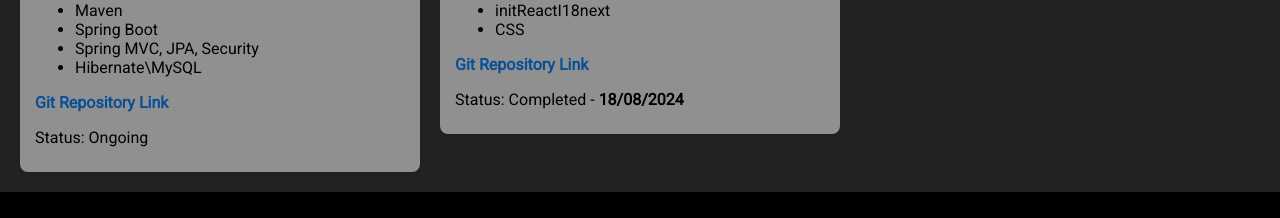
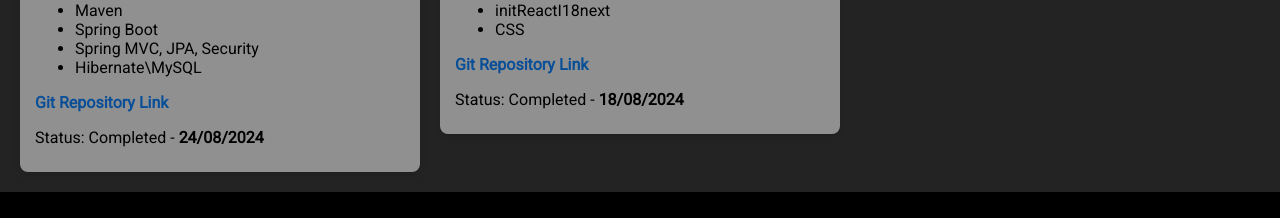
Before and after one commit to Ga5000/Portfolio, a React (Vite) app: page / in a window 1280 px wide. Shown: the part 1427-1645 px from the top of the page. Built offline with nearby package versions, Linux system fonts and the light colour scheme.

Commit message:
completed project

```diff
--- a/src/components/Projects.jsx
+++ b/src/components/Projects.jsx
@@ -21,7 +21,7 @@ const Projects = () => {
             <li>Hibernate\MySQL</li>
           </ul>
           <a href="https://github.com/Ga5000/Library-Rest-API" target='_blank'>{t('gitRepoLink')}</a>
-          <p>{t('projectStatus')}: {t('ongoingP')}</p>
+          <p>{t('projectStatus')}: {t('completedAt')} - <strong>24/08/2024</strong></p>
         </div>
       </div>
       <div className="project-container">
```
